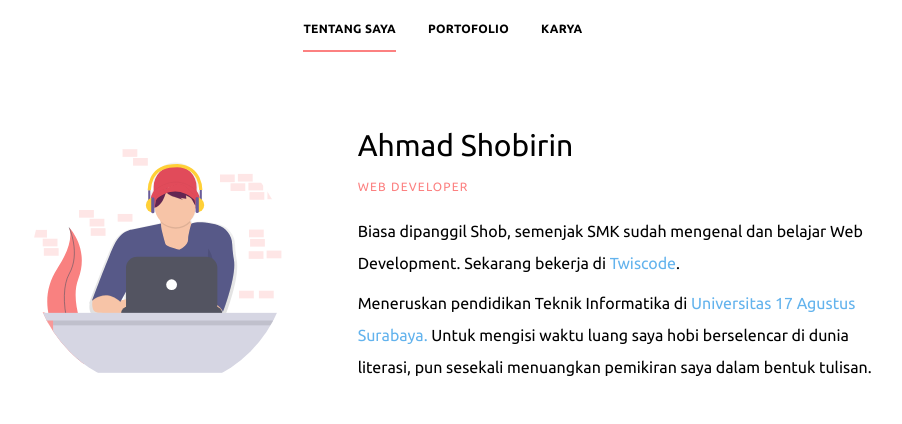
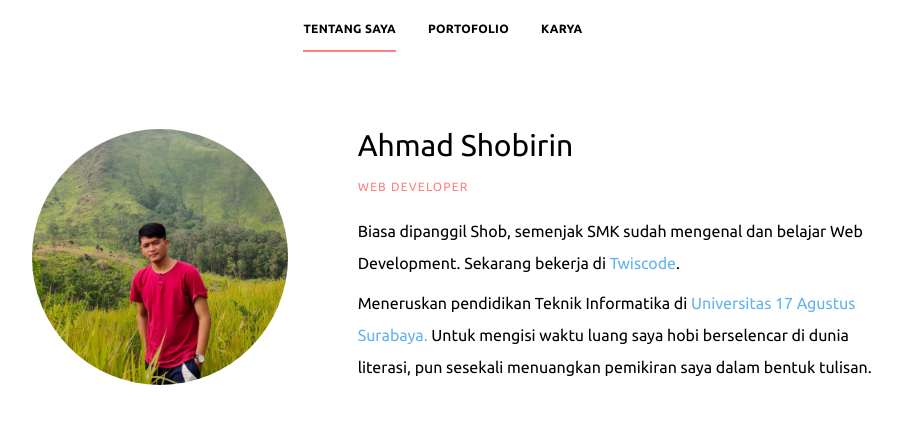
Before and after one commit to ahmadshobirin/new-myportofolio, a Vue app: page / in a window 1280 px wide. Shown: the top 424 px of the page, without its empty margins (181-1083 px from the left). Built offline with nearby package versions, Linux system fonts and the light colour scheme.

Commit message:
revision About

```diff
--- a/src/views/About.vue
+++ b/src/views/About.vue
@@ -3,11 +3,11 @@
     <div class="flex items-center flex-col lg:flex-row px-4 py-6">
       <div class="w-1/3 flex flex-col justify-center items-center">
         <img
-          src="@/assets/undraw_man_coding.svg"
+          src="@/assets/me.jpg"
           alt="avatar"
           class="w-64 h-64 rounded-full mb-8 lg:mb-0"
         />
-        <div>
+        <div class="pt-2">
           <a href=""><i class="neu-br-telegram" style="font-size: 32px;"></i></a>
           <a href=""><i class="neu-br-github" style="font-size: 32px;"></i></a>
           <a href=""><i class="neu-br-twitter" style="font-size: 32px;"></i></a>
```
Also changed, not shown: src/assets/me.jpg (added), 1 other file (tests, documents, lock files or other folders).
